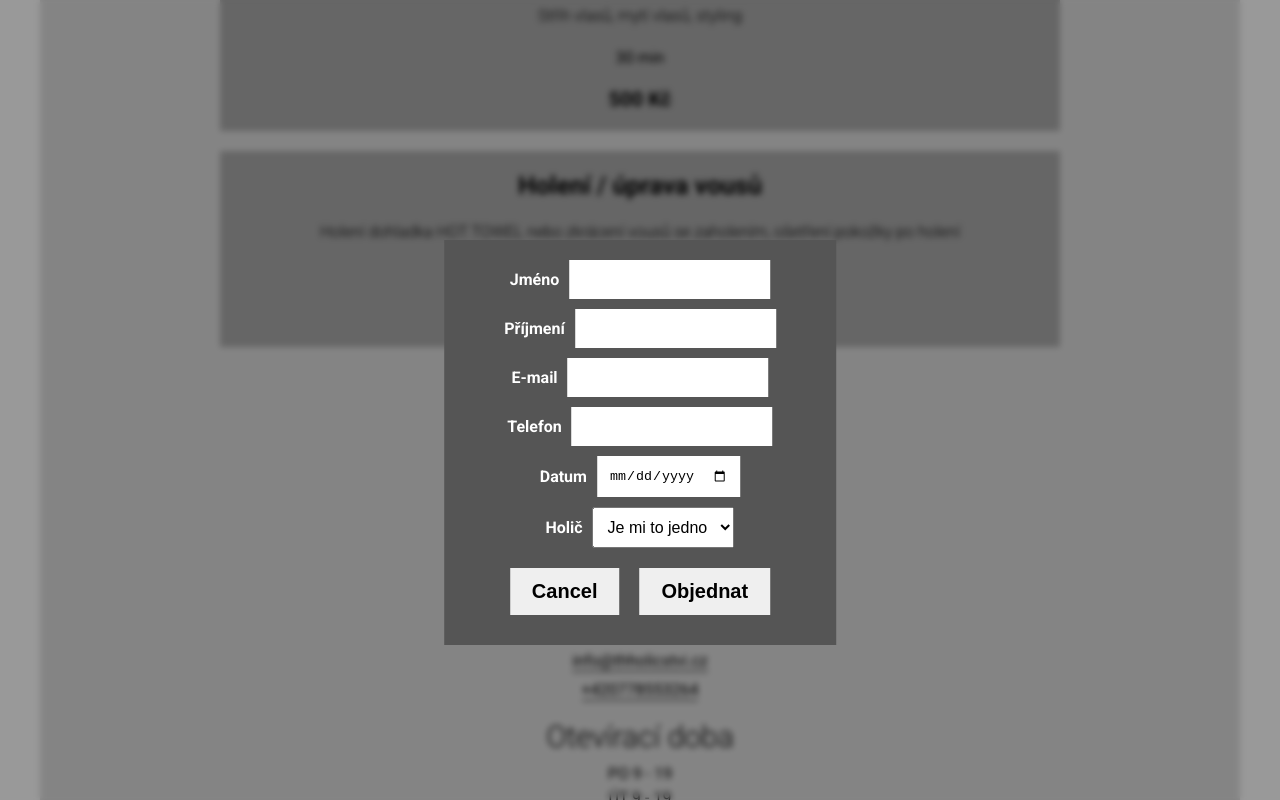
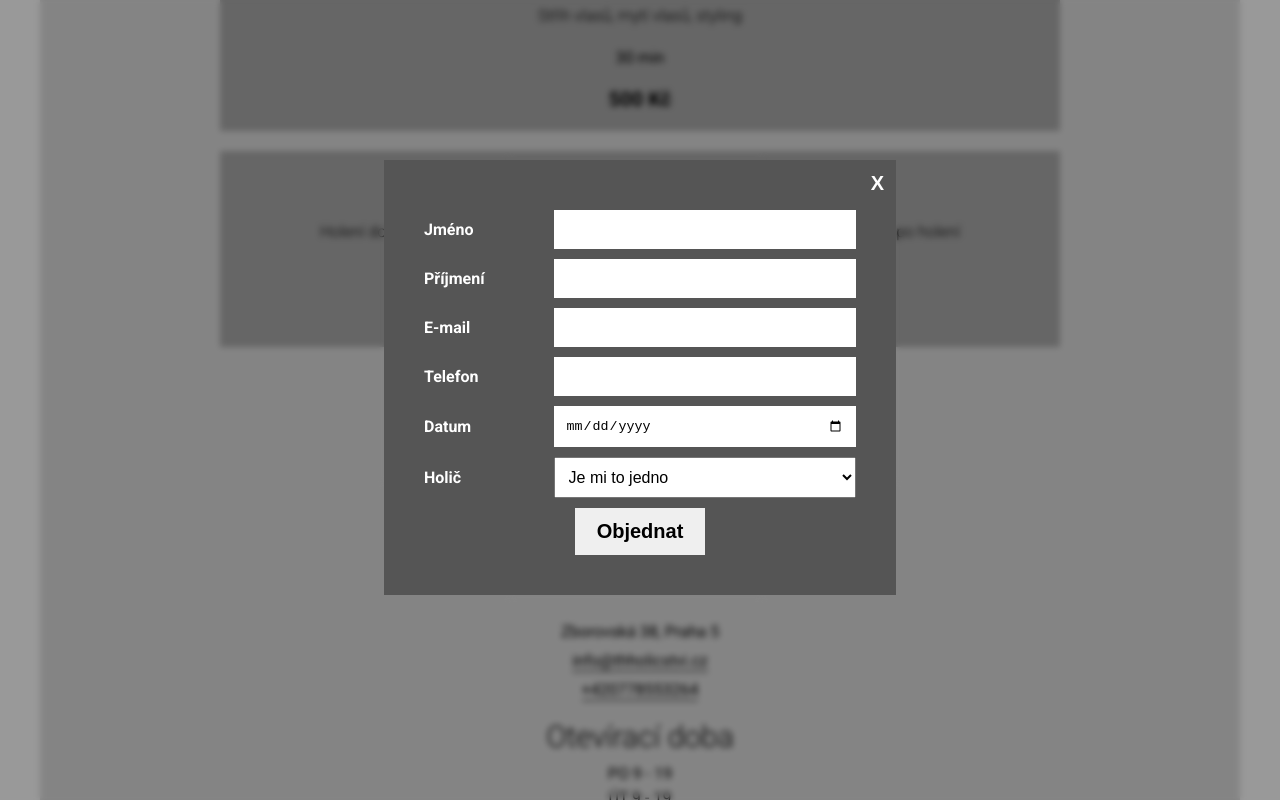
Before and after one commit to KarelSmola/Holicstvi, a React (Create React App) app: page / in a window 1280 px wide. Both pictures are taken after a click on the button "Rezervace". Shown: the part 2059-2859 px from the top of the page. Built offline with nearby package versions, Linux system fonts and the light colour scheme.

Commit message:
Animations and ReserveForm tuning.

```diff
--- a/src/App.js
+++ b/src/App.js
@@ -1,34 +1,36 @@
 import React, { useState } from "react";
-import { Transition } from "react-transition-group";
 import Navigation from "./components/Navigation";
 import Hero from "./components/Hero";
 import Gallery from "./components/Gallery";
 import Pricelist from "./components/Pricelist";
 import ReservationButton from "./components/ReservationButton";
+import Backdrop from "./components/UI/Modals/Backdrop";
 import ReservForm from "./components/UI/Modals/ReservForm";
 import Contact from "./components/Contact";
 import Footer from "./components/Footer";
 
 const App = () => {
   const [reservation, setReservation] = useState(false);
-  const [reservConfirm, setReservConfirm] = useState(false);
+  // const [reservConfirm, setReservConfirm] = useState(false);
+  const [validInput, setValidInput] = useState(false);
 
   const showReservForm = () => {
     setReservation(true);
   };
 
   const closeReservForm = () => {
+    setValidInput(false);
     setReservation(false);
   };
 
   const customerValues = (data) => {
     console.log(data);
+    setValidInput(true);
+    // setReservConfirm(true);
 
-    setReservConfirm(true);
-
-    setTimeout(() => {
-      setReservConfirm(false);
-    }, 5000);
+    // setTimeout(() => {
+    //   setReservConfirm(false);
+    // }, 1000);
 
     setReservation(false);
   };
@@ -41,16 +43,14 @@ const App = () => {
       <Hero />
       <Gallery />
       <Pricelist />
-      <Transition in={reservation} timeout={1000} mountOnEnter unmountOnExit>
-        {(state) => (
-          <ReservForm
-            show={state}
-            confirm={reservConfirm}
-            onCloseReservForm={closeReservForm}
-            onCustomerValues={customerValues}
-          />
-        )}
-      </Transition>
+      <Backdrop show={reservation} />
+      <ReservForm
+        show={reservation}
+        validInput={validInput}
+        onCloseReservForm={closeReservForm}
+        onCustomerValues={customerValues}
+      />
+
       <ReservationButton onShowReservForm={showReservForm} />
       <Contact />
       <Footer />
--- /dev/null
+++ b/src/components/UI/Modals/Backdrop.js
@@ -0,0 +1,27 @@
+import React from "react";
+import { Transition } from "react-transition-group";
+import { createPortal } from "react-dom";
+
+import classes from "./Backdrop.module.css";
+
+const Backdrop = (props) => {
+  return createPortal(
+    <Transition in={props.show} timeout={1000} mountOnEnter unmountOnExit>
+      {(state) => {
+        const backdropClasses = [
+          classes.backdrop,
+          state === "entering"
+            ? classes.showBackdrop
+            : state === "exiting"
+            ? classes.hideBackdrop
+            : null,
+        ];
+
+        return <div className={backdropClasses.join(" ")} />;
+      }}
+    </Transition>,
+    document.getElementById("backdrop")
+  );
+};
+
+export default Backdrop;
--- /dev/null
+++ b/src/components/UI/Modals/Backdrop.module.css
@@ -0,0 +1,39 @@
+.backdrop {
+  position: fixed;
+  left: 0;
+  height: 100vh;
+  width: 100vw;
+  background-color: rgba(0, 0, 0, 0.4);
+  backdrop-filter: blur(3px);
+  z-index: 4;
+  pointer-events: none;
+  transition: all 1s ease-out;
+}
+
+.showBackdrop {
+  animation: showBackdrop 1s ease-out;
+}
+
+.hideBackdrop {
+  animation: hideBackdrop 1s ease-out;
+}
+
+@keyframes showBackdrop {
+  0% {
+    opacity: 0;
+  }
+
+  100% {
+    opacity: 1;
+  }
+}
+
+@keyframes hideBackdrop {
+  0% {
+    opacity: 1;
+  }
+
+  100% {
+    opacity: 0;
+  }
+}
--- a/src/components/UI/Modals/ReservForm.js
+++ b/src/components/UI/Modals/ReservForm.js
@@ -1,4 +1,5 @@
 import React, { Fragment, useState } from "react";
+import Transition from "react-transition-group/Transition";
 import { createPortal } from "react-dom";
 
 import classes from "./ReservForm.module.css";
@@ -14,6 +15,7 @@ const initialState = {
 
 const Reservation = (props) => {
   const [enteredValue, setEnteredValue] = useState(initialState);
+  const [confirmMessage, setConfirmedMessage] = useState(false);
 
   const inputChangeHandler = (event) => {
     const name = event.target.name;
@@ -30,30 +32,39 @@ const Reservation = (props) => {
     setEnteredValue(initialState);
   };
 
-  const formClasses = [
-    classes.form,
-    props.show === "entering"
-      ? classes.formOpen
-      : props.show === "exiting"
-      ? classes.formClose
+  const animationTiming = {
+    enter: 1000,
+    exit: 4000,
+  };
+
+  return (
+    <Fragment>
+      {createPortal(
+        <Transition
+          in={props.show}
+          timeout={animationTiming}
+          onEnter={() => {
+            setConfirmedMessage(false);
+          }}
+          onExiting={() => {
+            setConfirmedMessage(true);
+          }}
+          mountOnEnter
+          unmountOnExit
+        >
+          {(state) => {
+            const formBoxClasses = [
+              classes["form-box"],
+              state === "entering"
+                ? classes.formBoxOpen
+                : state === "exiting"
+                ? classes.formBoxClose
                 : null,
             ];
 
-  const textBoxClasses = [
-    classes["confirm-message"],
-    props.showConfirm === "entering"
-      ? classes.showConfirmMessage
-      : props.showConfirm === "exiting"
-      ? classes.hideConfirmMessage
-      : null,
-  ];
-
-  let modalContent = props.confirm ? (
-    <div className={textBoxClasses.join(" ")}>
-      <h1 className={classes["reserv-title"]}>Rezervace proběhla úspěšně</h1>
-    </div>
-  ) : (
-    <form className={formClasses.join(" ")} onSubmit={submitHandler}>
+            return (
+              <div className={formBoxClasses.join(" ")}>
+                <form className={classes.form} onSubmit={submitHandler}>
                   <div className={classes["label-box"]}>
                     <label htmlFor="firstName" className={classes.label}>
                       Jméno
@@ -136,28 +147,33 @@ const Reservation = (props) => {
                       <option value="Michal">Michal</option>
                     </select>
                   </div>
-      <div className={classes["order-btn-box"]}>
-        <button
-          className={classes["order-btn"]}
-          onClick={props.onCloseReservForm}
-        >
-          Cancel
-        </button>
+
                   <button className={classes["order-btn"]} type="submit">
                     Objednat
                   </button>
+
+                  {confirmMessage && props.validInput && (
+                    <p className={classes["confirm-order-message"]}>
+                      Děkujeme za objednávku
+                    </p>
+                  )}
+                  {confirmMessage && !props.validInput && (
+                    <p className={classes["confirm-noOrder-message"]}>
+                      Budeme se těšit příště.
+                    </p>
+                  )}
+                </form>
+
+                <button
+                  className={classes["cancel-btn"]}
+                  onClick={props.onCloseReservForm}
+                >
+                  X
+                </button>
               </div>
-    </form>
             );
-
-  return (
-    <Fragment>
-      {createPortal(
-        <div className={classes.backdrop} />,
-        document.getElementById("backdrop")
-      )}
-      {createPortal(
-        <div>{modalContent}</div>,
+          }}
+        </Transition>,
         document.getElementById("modal")
       )}
     </Fragment>
--- a/src/components/UI/Modals/ReservForm.module.css
+++ b/src/components/UI/Modals/ReservForm.module.css
@@ -1,38 +1,28 @@
-.backdrop {
+.form-box {
   position: fixed;
-  left: 0;
-  height: 100vh;
-  width: 100vw;
-  background-color: rgba(0, 0, 0, 0.4);
-  backdrop-filter: blur(3px);
-  z-index: 4;
-  pointer-events: none;
-}
-
-.form {
-  position: fixed;
-  top: 30%;
+  top: 20%;
   left: 50%;
   transform: translateX(-50%);
+  width: 40%;
   display: flex;
   flex-direction: column;
   align-items: center;
   gap: 1rem;
-  padding: 2rem 6rem;
+  padding: 5rem 4rem 4rem 4rem;
   background-color: #555;
   z-index: 5;
   transition: all 1s ease-out;
 }
 
-.formOpen {
-  animation: openForm 1s ease-out forwards;
+.formBoxOpen {
+  animation: openFormBox 1s ease-out forwards;
 }
 
-.formClose {
-  animation: closeForm 1s ease-out forwards;
+.formBoxClose {
+  animation: closeFormBox 4s ease-out forwards;
 }
 
-@keyframes openForm {
+@keyframes openFormBox {
   0% {
     opacity: 0;
     transform: translate(-50%, -10%);
@@ -47,8 +37,12 @@
   }
 }
 
-@keyframes closeForm {
+@keyframes closeFormBox {
   0% {
+    opacity: 1;
+  }
+
+  70% {
     opacity: 1;
   }
 
@@ -57,10 +51,38 @@
   }
 }
 
+.form {
+  display: flex;
+  flex-direction: column;
+  align-items: center;
+  gap: 1rem;
+  width: 100%;
+}
+
+.confirm-order-message,
+.confirm-noOrder-message {
+  width: 100%;
+  display: flex;
+  justify-content: center;
+  font-size: 2rem;
+  padding: 1rem;
+  color: #fff;
+}
+
+.confirm-order-message {
+  background-color: green;
+}
+
+.confirm-noOrder-message {
+  background-color: orangered;
+}
+
 .label-box {
   display: flex;
   align-items: center;
+  justify-content: space-between;
   gap: 1rem;
+  width: 100%;
 }
 
 .label {
@@ -72,6 +94,7 @@
 .input {
   padding: 1rem;
   border: 2px solid transparent;
+  width: 70%;
 }
 
 .input:focus {
@@ -82,16 +105,11 @@
 .select {
   padding: 1rem;
   font-size: 1.6rem;
+  width: 70%;
 }
 
 .select option:focus {
   border: none;
-}
-
-.order-btn-box {
-  display: flex;
-  gap: 2rem;
-  padding: 1rem 0;
 }
 
 .order-btn {
@@ -101,72 +119,26 @@
   font-weight: 600;
 }
 
+.cancel-btn {
+  padding: 1rem;
+  border: 2px solid transparent;
+  font-size: 2rem;
+  font-weight: 600;
+  position: absolute;
+  top: 0rem;
+  right: 0rem;
+  background-color: transparent;
+  color: #fff;
+}
+
+.cancel-btn:hover {
+  cursor: pointer;
+  background-color: #000;
+  color: #fff;
+}
+
 .order-btn:hover {
   cursor: pointer;
   background-color: #000;
   color: #fff;
 }
-
-/* .backdrop {
-  width: 100vw;
-  height: 100vh;
-  position: fixed;
-  top: 0;
-  left: 0;
-  background-color: rgba(255, 255, 255, 0.5);
-  backdrop-filter: blur(2px);
-  z-index: 3;
-} */
-
-.confirm-message {
-  background-color: #ddd;
-  display: flex;
-  justify-content: center;
-  align-items: center;
-  text-align: center;
-  padding: 2rem;
-  width: 40%;
-  height: 40%;
-  z-index: 50;
-  position: fixed;
-  top: 50%;
-  left: 50%;
-  transform: translate(-50%, -50%);
-  z-index: 100;
-  transition: all 1s ease-out;
-}
-
-.showConfirmMessage {
-  animation: showConfirmMessage 1s ease-out forwards;
-}
-
-.hideConfirmMessage {
-  animation: hideConfirmMessage 1s ease-out forwards;
-}
-
-@keyframes showConfirmMessage {
-  0% {
-    opacity: 0;
-  }
-
-  100% {
-    opacity: 1;
-  }
-}
-
-@keyframes hideConfirmMessage {
-  0% {
-    opacity: 1;
-    transform: translate(0);
-  }
-
-  100% {
-    opacity: 0;
-    transform: translate(-10%);
-  }
-}
-
-.reserv-title {
-  display: block;
-  font-size: 3rem;
-}
```
Lines whose indentation alone changed are shown as unchanged.
